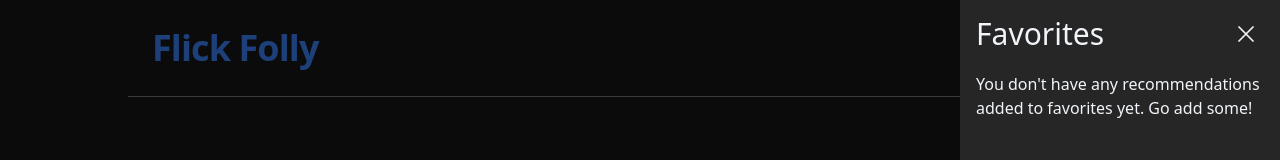
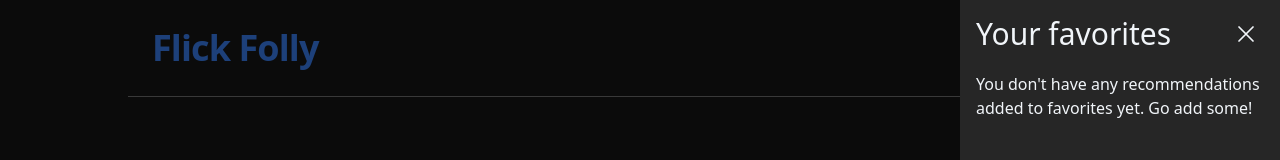
Before and after one commit to Infiplaya/flick-folly, a Next.js app: page / in a window 1280 px wide. Both pictures are taken after a click on the button "Favorites". Shown: the top 160 px of the page. Built offline with nearby package versions, Linux system fonts and the light colour scheme.

Commit message:
add hover styling

```diff
--- a/components/GitHub.tsx
+++ /dev/null
@@ -1,14 +0,0 @@
-export default function Github({ className }: { className?: string }) {
-  return (
-    <svg
-      xmlns="http://www.w3.org/2000/svg"
-      width="20"
-      height="20"
-      fill="currentColor"
-      viewBox="0 0 24 24"
-      className={className}
-    >
-      <path d="M12 0c-6.626 0-12 5.373-12 12 0 5.302 3.438 9.8 8.207 11.387.599.111.793-.261.793-.577v-2.234c-3.338.726-4.033-1.416-4.033-1.416-.546-1.387-1.333-1.756-1.333-1.756-1.089-.745.083-.729.083-.729 1.205.084 1.839 1.237 1.839 1.237 1.07 1.834 2.807 1.304 3.492.997.107-.775.418-1.305.762-1.604-2.665-.305-5.467-1.334-5.467-5.931 0-1.311.469-2.381 1.236-3.221-.124-.303-.535-1.524.117-3.176 0 0 1.008-.322 3.301 1.23.957-.266 1.983-.399 3.003-.404 1.02.005 2.047.138 3.006.404 2.291-1.552 3.297-1.23 3.297-1.23.653 1.653.242 2.874.118 3.176.77.84 1.235 1.911 1.235 3.221 0 4.609-2.807 5.624-5.479 5.921.43.372.823 1.102.823 2.222v3.293c0 .319.192.694.801.576 4.765-1.589 8.199-6.086 8.199-11.386 0-6.627-5.373-12-12-12z" />
-    </svg>
-  );
-}
--- a/components/Recommendations.tsx
+++ b/components/Recommendations.tsx
@@ -31,7 +31,7 @@ export const Recommendations = () => {
         <button
           type="button"
           onClick={openModal}
-          className="font-medium text-neutral-100"
+          className="font-medium text-neutral-100 p-2 hover:bg-neutral-800 rounded-xl"
         >
           Favorites
         </button>
@@ -64,7 +64,7 @@ export const Recommendations = () => {
               >
                 <Dialog.Panel className="w-full max-w-md transform overflow-hidden rounded-2xl p-4 h-screen text-left align-middle transition-all">
                   <Dialog.Title className="text-3xl flex items-center justify-between">
-                    Favorites{" "}
+                    Your favorites{" "}
                     <svg
                       xmlns="http://www.w3.org/2000/svg"
                       fill="none"
```
